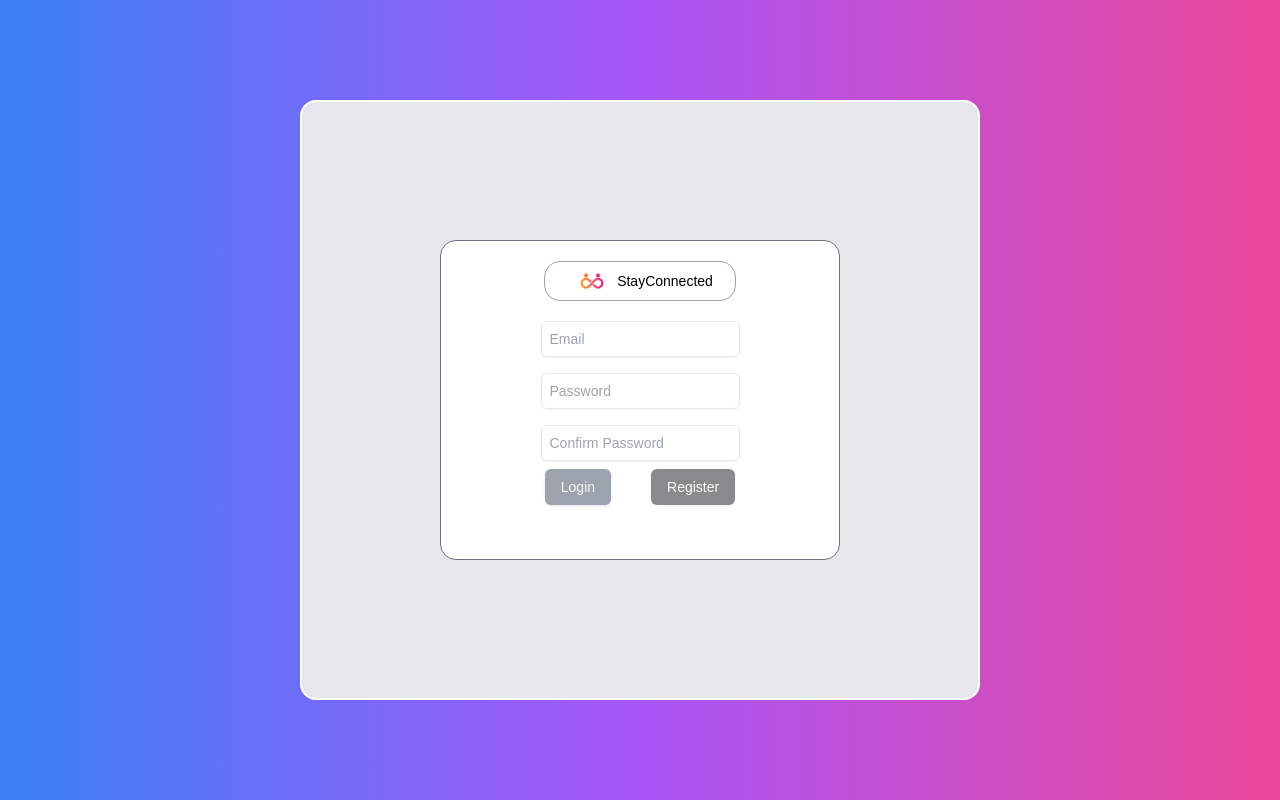
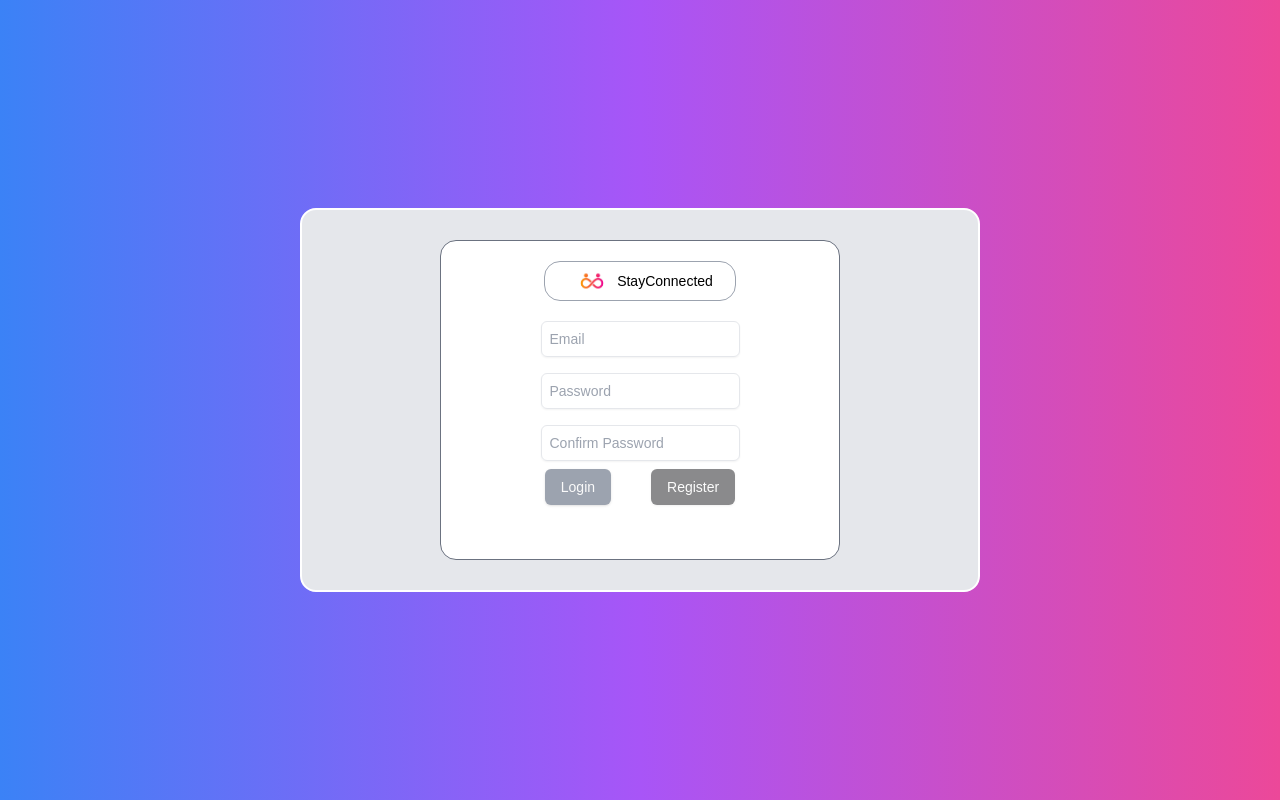
Before and after one commit to Iamyouandwhatiseeisme/StayConnected, a Next.js app: page /signup in a window 1280 px wide. Built offline with nearby package versions, Linux system fonts and the light colour scheme.

Commit message:
fix(styles): fix some styles not displaying correctly

```diff
--- a/src/app/signup/page.tsx
+++ b/src/app/signup/page.tsx
@@ -35,22 +35,7 @@ export default function Signup() {
       setPasswordsMatchError(null);
     }
   };
-  // const validateForm = () => {
-  //   const invalid =
-  //     !email || error !== null || !password || passWordError !== null;
-  //   console.log(
-  //     !email,
-  //     "email",
-  //     error !== null,
-  //     "error",
-  //     !password,
-  //     "password",
-  //     password
-  //     // passWordError !== null,
-  //     // "passwordError"
-  //   );
-  //   setIsFormInvalid(invalid);
-  // };
+
   useEffect(() => {
     const invalid =
       !email ||
@@ -93,8 +78,8 @@ export default function Signup() {
   };
 
   return (
-    <div className="h-screen w-full bg-gradient-to-r from-blue-500  via-purple-500 to-pink-500 animate-gradient flex flex-col items-center justify-center ">
-      <div className="h-3/4 w-150 border-2 border-white rounded-2xl bg-gray-200 flex flex-col items-center justify-center">
+    <main className="h-screen w-full bg-gradient-to-r from-blue-500  via-purple-500 to-pink-500 animate-gradient flex flex-col items-center justify-center ">
+      <div className="border-2 w-150 h-96 border-white rounded-2xl bg-gray-200 flex flex-col items-center justify-center">
         <div className="bg-white w-120 h-80 border border-gray-500 rounded-2xl flex flex-col items-center justify-start p-5">
           <div className="border  border-gray-400  bg-white rounded-2xl min-w-48 h-10 flex flex-row text-sm overflow-hidden items-center justify-center">
             <img
@@ -146,6 +131,6 @@ export default function Signup() {
           </div>
         </div>
       </div>
-    </div>
+    </main>
   );
 }
```
